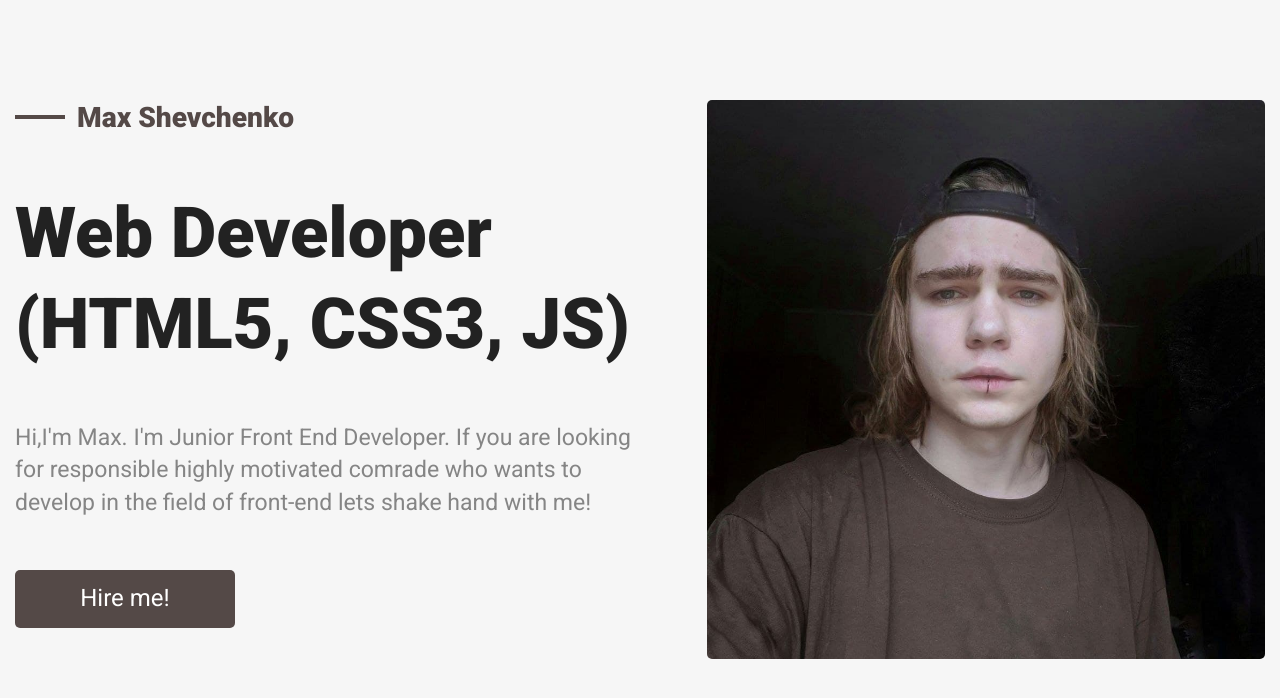
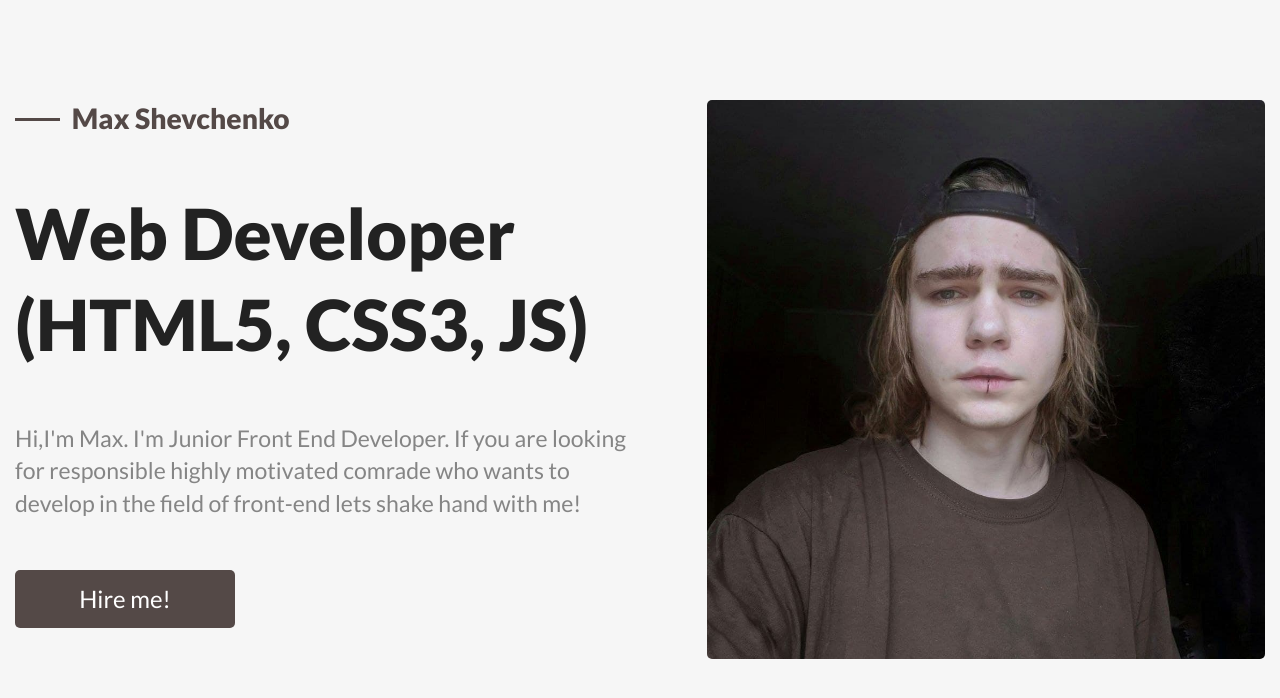
Before and after one commit to Maksyutka/portfolio, a plain HTML site: page index.html in a window 1280 px wide. Drawn offline with Linux system fonts and the light colour scheme.

Commit message:
added font

```diff
--- a/scss/_main.scss
+++ b/scss/_main.scss
@@ -1,7 +1,7 @@
-@import url("https://fonts.googleapis.com/css2?family=Roboto:wght@400;500;700;900&display=swap");
+@import url("https://fonts.googleapis.com/css2?family=Lato:wght@400;700;900&display=swap");
 
 body {
-	font-family: "Roboto", sans-serif;
+	font-family: "Lato", sans-serif;
 	background-color: #f6f6f6;
 }
 
@@ -97,6 +97,12 @@ body {
 
 				.main__name {
 					font-size: 2.2vw;
+
+					&::before {
+						bottom: 0.6vw;
+						width: 3.5vw;
+						border-bottom: 0.3vw solid #544947;
+					}
 				}
 			}
 			.main__photo {
```
Also changed, not shown: css/style.css, 1 other file.
